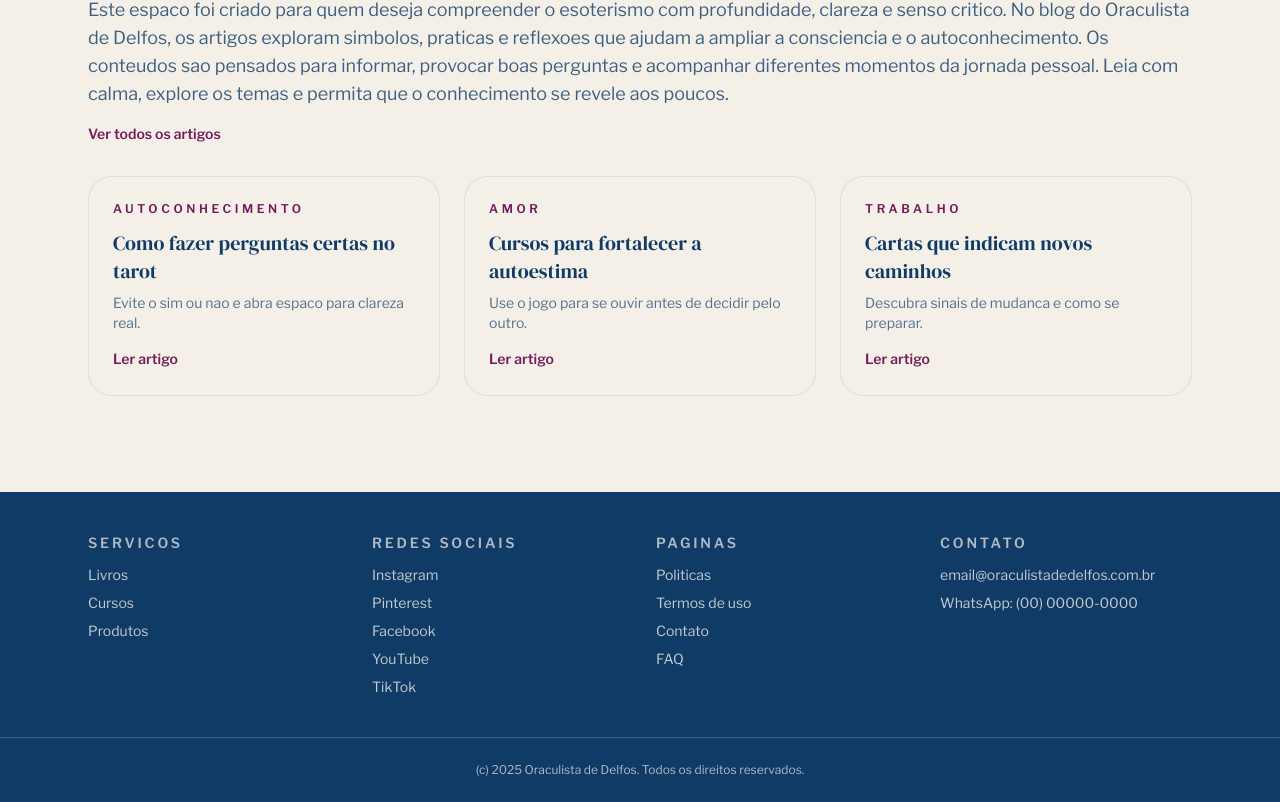
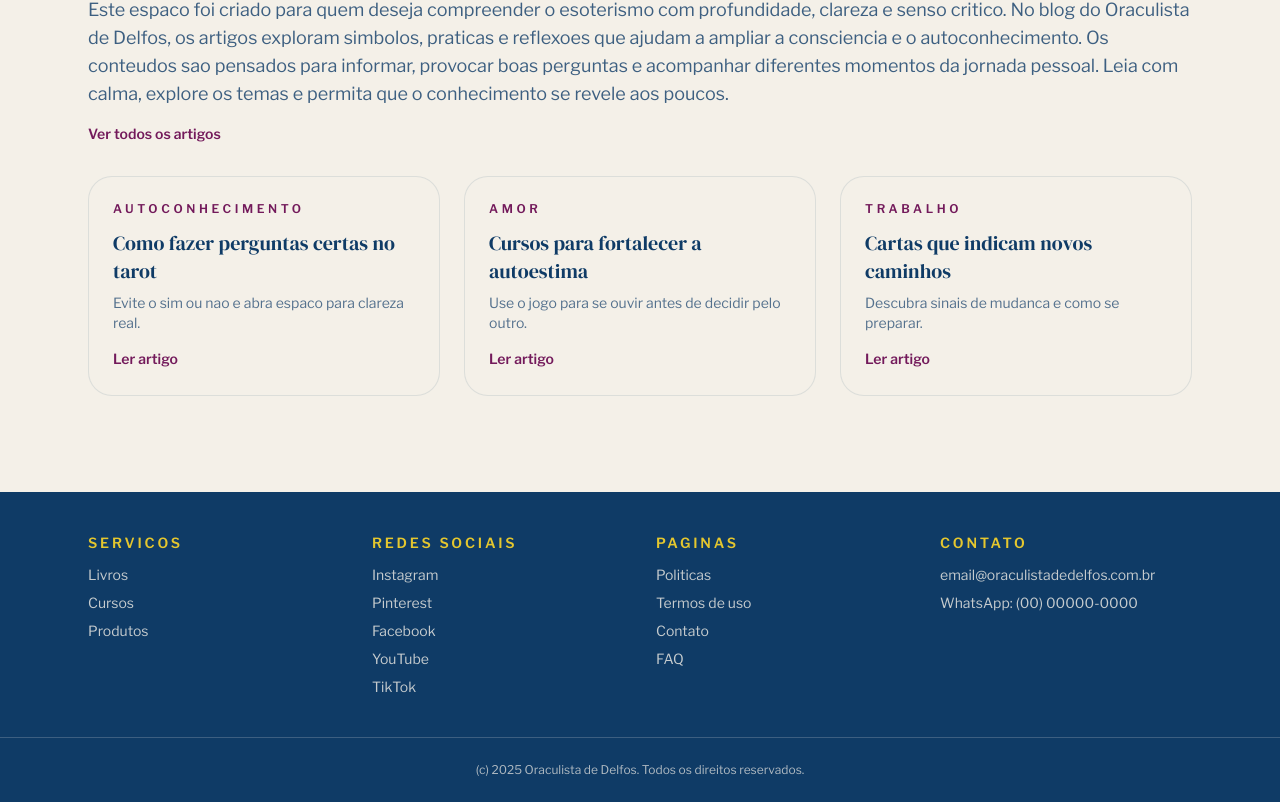
Before and after one commit to rosairmargarida-fontes/oraculista, a Next.js app in the folder web/: page / in a window 1280 px wide. Shown: the part 3189-3991 px from the top of the page. Built offline with nearby package versions, Linux system fonts and the light colour scheme; no server answers.

Commit message:
mudança da cor dos titulos do rodape

```diff
--- a/web/src/app/layout.tsx
+++ b/web/src/app/layout.tsx
@@ -93,7 +93,7 @@
         <footer className="border-t border-ink/10 bg-ink text-sand">
           <div className="mx-auto grid max-w-6xl gap-8 px-4 py-10 md:grid-cols-4 md:px-6 2xl:max-w-7xl">
             <div>
-              <p className="text-sm font-semibold uppercase tracking-[0.2em] text-sand/70">
+              <p className="text-sm font-semibold uppercase tracking-[0.2em] text-gold">
                 Servicos
               </p>
               <ul className="mt-3 space-y-2 text-sm text-sand/80">
@@ -103,7 +103,7 @@
               </ul>
             </div>
             <div>
-              <p className="text-sm font-semibold uppercase tracking-[0.2em] text-sand/70">
+              <p className="text-sm font-semibold uppercase tracking-[0.2em] text-gold">
                 Redes sociais
               </p>
               <ul className="mt-3 space-y-2 text-sm text-sand/80">
@@ -115,7 +115,7 @@
               </ul>
             </div>
             <div>
-              <p className="text-sm font-semibold uppercase tracking-[0.2em] text-sand/70">
+              <p className="text-sm font-semibold uppercase tracking-[0.2em] text-gold">
                 Paginas
               </p>
               <ul className="mt-3 space-y-2 text-sm text-sand/80">
@@ -126,7 +126,7 @@
               </ul>
             </div>
             <div>
-              <p className="text-sm font-semibold uppercase tracking-[0.2em] text-sand/70">
+              <p className="text-sm font-semibold uppercase tracking-[0.2em] text-gold">
                 Contato
               </p>
               <ul className="mt-3 space-y-2 text-sm text-sand/80">
```
